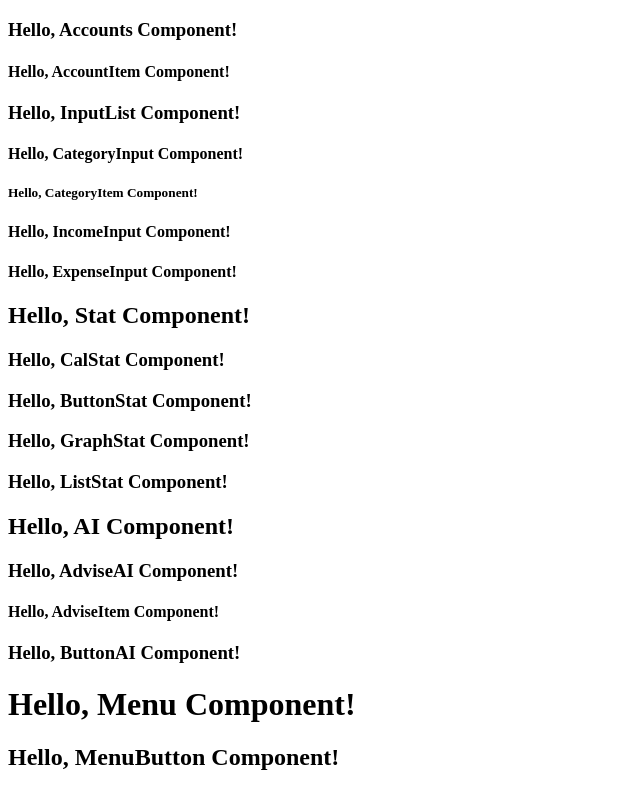
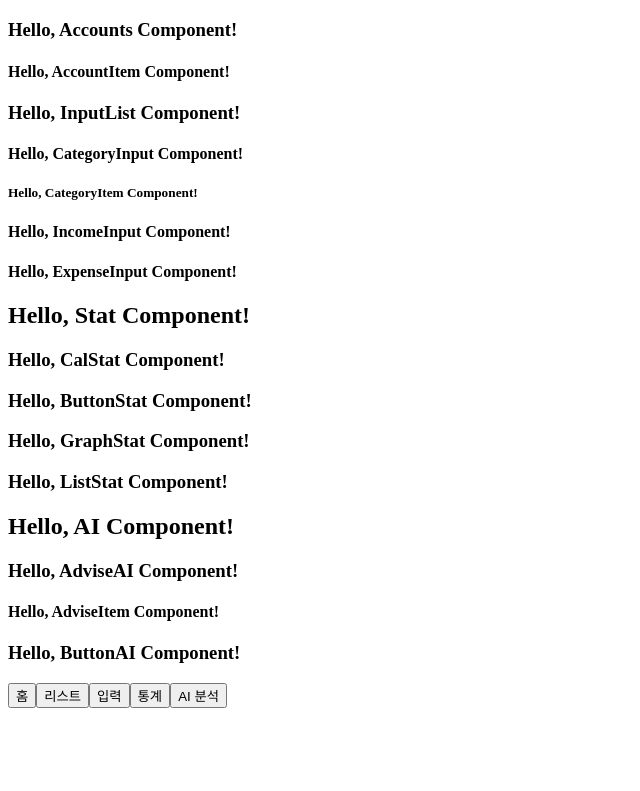
Before and after one commit to SCESecure/AI_Account_Tracker, a React (Vite) app: page / in a window 1280 px wide. Shown: the part 547-1338 px from the top of the page, without its empty margins (0-640 px from the left). After the commit the page ends 1263 px from the top, so only its background shows below. Built offline with nearby package versions, Linux system fonts and the light colour scheme.

Commit message:
버튼 생성

```diff
--- a/src/components/Menu/Menu.tsx
+++ b/src/components/Menu/Menu.tsx
@@ -3,8 +3,6 @@ import MenuButton from "./MenuButton";
 export default function Menu() {
   return (
     <>
-      <h1>Hello, Menu Component!</h1>
-
       <MenuButton />
     </>
   );
--- a/src/components/Menu/MenuButton.tsx
+++ b/src/components/Menu/MenuButton.tsx
@@ -1,7 +1,12 @@
 export default function MenuButton() {
+
   return (
     <>
-      <h2>Hello, MenuButton Component!</h2>
+      <button>홈</button>
+      <button>리스트</button>
+      <button>입력</button>
+      <button>통계</button>
+      <button>AI 분석</button>
     </>
   );
 }
```
